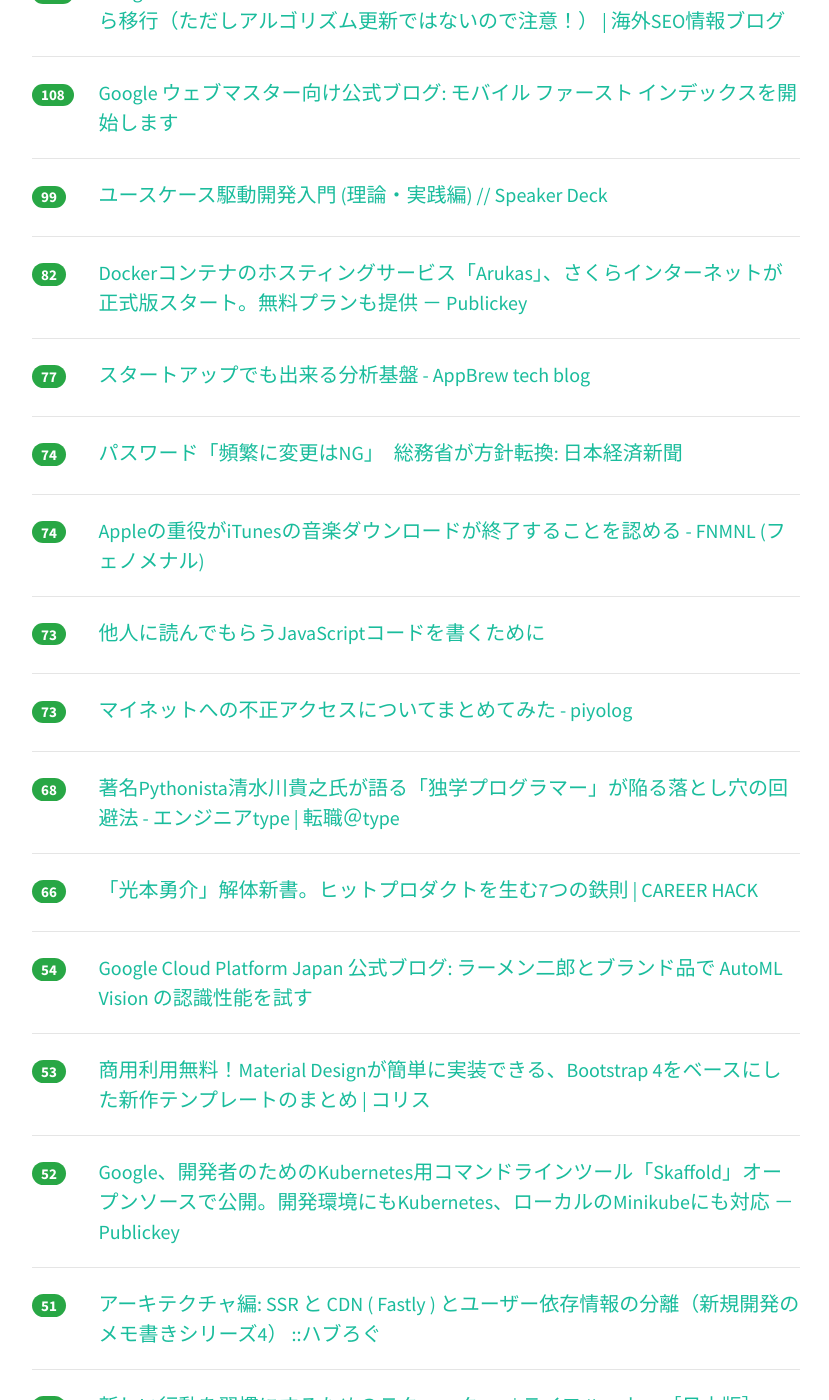
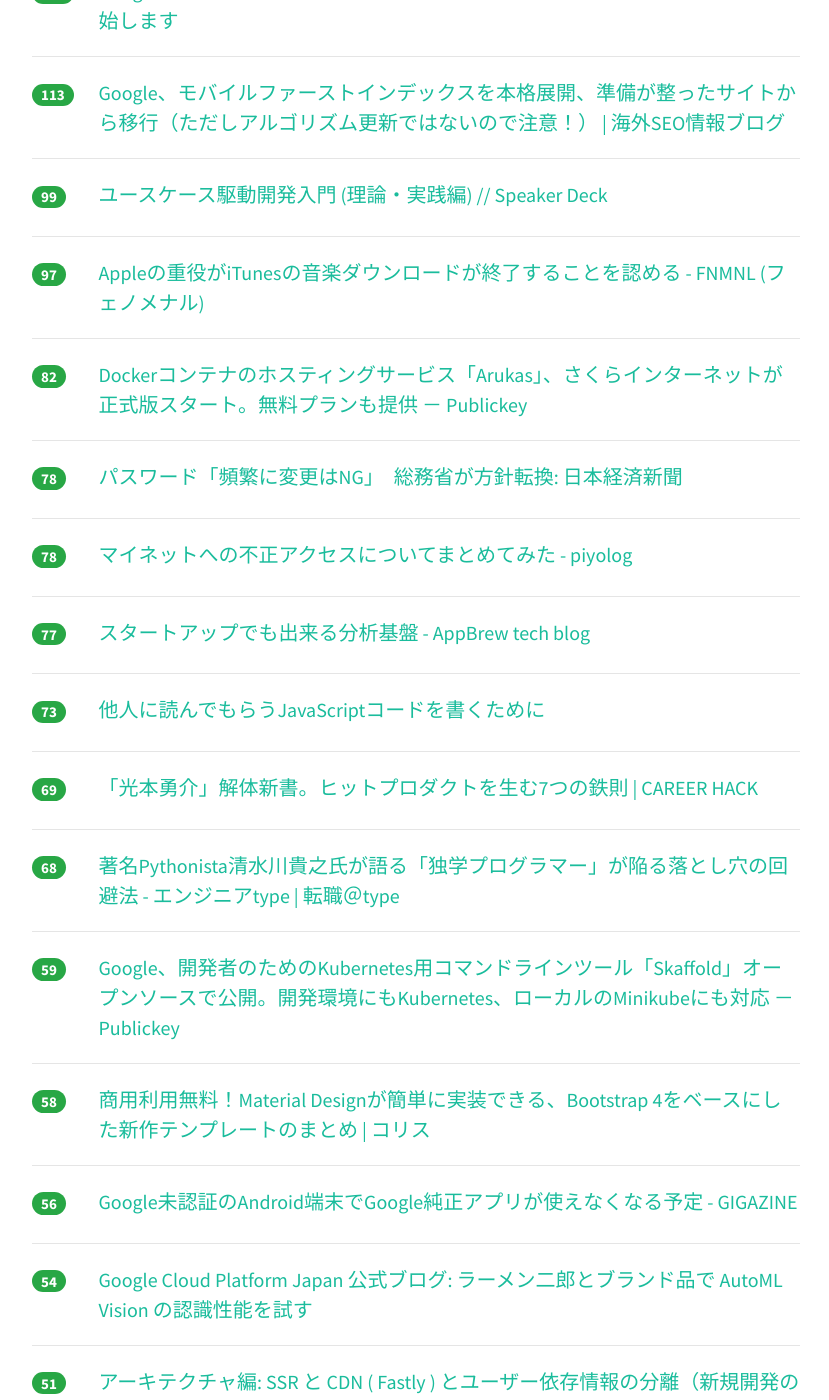
Before and after one commit to yatta47/hatena-matome-site, a Jekyll site: the page built from _posts/2018-03-27-hatena.md, in a window 1280 px wide and 1400 px high, scrolled down 880 px. Shown: the whole window, without its empty margins (224-1053 px from the left). Built offline with Jekyll 4.4.1, drawn with Linux system fonts in a browser that asks for light colours; nearby versions of some CDN libraries; some of the changed text lies outside the part shown.

Commit message:
Updated 2018-03-27

```diff
--- a/_posts/2018-03-27-hatena.md
+++ b/_posts/2018-03-27-hatena.md
@@ -1,29 +1,29 @@
 ---
 layout: post
 title:  "2018-03-27 はてぶIT"
-date:   2018-03-27 20:03:16
+date:   2018-03-27 21:03:06
 tags: [it-hotentry]
 ---
-53 件のデータあり
+55 件のデータあり
 
 <hr><div class="row">
-<div class="col-1"><span class="badge badge-pill badge-success h2">367</span></div>
+<div class="col-1"><span class="badge badge-pill badge-success h2">393</span></div>
 <div class="col-11"><a href='https://smhn.info/201803-sony-bravia-on-business' target='_blank'>ソニー、NHKやテレビの映らないBRAVIA発表。 – すまほん!!</a></div>
 </div>
 <hr>
 <div class="row">
-<div class="col-1"><span class="badge badge-pill badge-success h2">312</span></div>
+<div class="col-1"><span class="badge badge-pill badge-success h2">343</span></div>
 <div class="col-11"><a href='http://uxmilk.jp/70576' target='_blank'>メールアドレスの確認フィールドをなくすべき理由 | UX MILK</a></div>
 </div>
 <hr>
 <div class="row">
-<div class="col-1"><span class="badge badge-pill badge-success h2">172</span></div>
-<div class="col-11"><a href='https://webtan.impress.co.jp/e/2018/03/27/28811' target='_blank'>グーグルがMFIへの切り替えを正式に開始！ 準備ができたサイトから順次。SCへの通知も | 編集長ブログ―安田英久 | Web担当者Forum</a></div>
+<div class="col-1"><span class="badge badge-pill badge-success h2">181</span></div>
+<div class="col-11"><a href='https://cloudplatform-jp.googleblog.com/2018/03/automl-vision-in-action-from-ramen-to-branded-goods.html' target='_blank'>Google Cloud Platform Japan 公式ブログ: ラーメン二郎とブランド品で AutoML Vision の認識性能を試す</a></div>
 </div>
 <hr>
 <div class="row">
-<div class="col-1"><span class="badge badge-pill badge-success h2">164</span></div>
-<div class="col-11"><a href='https://cloudplatform-jp.googleblog.com/2018/03/automl-vision-in-action-from-ramen-to-branded-goods.html' target='_blank'>Google Cloud Platform Japan 公式ブログ: ラーメン二郎とブランド品で AutoML Vision の認識性能を試す</a></div>
+<div class="col-1"><span class="badge badge-pill badge-success h2">178</span></div>
+<div class="col-11"><a href='https://webtan.impress.co.jp/e/2018/03/27/28811' target='_blank'>グーグルがMFIへの切り替えを正式に開始！ 準備ができたサイトから順次。SCへの通知も | 編集長ブログ―安田英久 | Web担当者Forum</a></div>
 </div>
 <hr>
 <div class="row">
@@ -32,13 +32,13 @@ tags: [it-hotentry]
 </div>
 <hr>
 <div class="row">
-<div class="col-1"><span class="badge badge-pill badge-success h2">110</span></div>
-<div class="col-11"><a href='https://www.suzukikenichi.com/blog/google-rolling-out-mobile-first-indexing/' target='_blank'>Google、モバイルファーストインデックスを本格展開、準備が整ったサイトから移行（ただしアルゴリズム更新ではないので注意！） | 海外SEO情報ブログ</a></div>
+<div class="col-1"><span class="badge badge-pill badge-success h2">114</span></div>
+<div class="col-11"><a href='https://webmaster-ja.googleblog.com/2018/03/rolling-out-mobile-first-indexing.html' target='_blank'>Google ウェブマスター向け公式ブログ: モバイル ファースト インデックスを開始します</a></div>
 </div>
 <hr>
 <div class="row">
-<div class="col-1"><span class="badge badge-pill badge-success h2">108</span></div>
-<div class="col-11"><a href='https://webmaster-ja.googleblog.com/2018/03/rolling-out-mobile-first-indexing.html' target='_blank'>Google ウェブマスター向け公式ブログ: モバイル ファースト インデックスを開始します</a></div>
+<div class="col-1"><span class="badge badge-pill badge-success h2">113</span></div>
+<div class="col-11"><a href='https://www.suzukikenichi.com/blog/google-rolling-out-mobile-first-indexing/' target='_blank'>Google、モバイルファーストインデックスを本格展開、準備が整ったサイトから移行（ただしアルゴリズム更新ではないので注意！） | 海外SEO情報ブログ</a></div>
 </div>
 <hr>
 <div class="row">
@@ -47,8 +47,23 @@ tags: [it-hotentry]
 </div>
 <hr>
 <div class="row">
+<div class="col-1"><span class="badge badge-pill badge-success h2">97</span></div>
+<div class="col-11"><a href='http://fnmnl.tv/2018/03/27/50071' target='_blank'>Appleの重役がiTunesの音楽ダウンロードが終了することを認める - FNMNL (フェノメナル)</a></div>
+</div>
+<hr>
+<div class="row">
 <div class="col-1"><span class="badge badge-pill badge-success h2">82</span></div>
 <div class="col-11"><a href='http://www.publickey1.jp/blog/18/dockerarukas.html' target='_blank'>Dockerコンテナのホスティングサービス「Arukas」、さくらインターネットが正式版スタート。無料プランも提供 － Publickey</a></div>
+</div>
+<hr>
+<div class="row">
+<div class="col-1"><span class="badge badge-pill badge-success h2">78</span></div>
+<div class="col-11"><a href='https://r.nikkei.com/article/DGXMZO28578370W8A320C1CC1000?s=3' target='_blank'>パスワード「頻繁に変更はNG」　総務省が方針転換: 日本経済新聞</a></div>
+</div>
+<hr>
+<div class="row">
+<div class="col-1"><span class="badge badge-pill badge-success h2">78</span></div>
+<div class="col-11"><a href='http://d.hatena.ne.jp/Kango/20180326/1522090366' target='_blank'>マイネットへの不正アクセスについてまとめてみた - piyolog</a></div>
 </div>
 <hr>
 <div class="row">
@@ -57,23 +72,13 @@ tags: [it-hotentry]
 </div>
 <hr>
 <div class="row">
-<div class="col-1"><span class="badge badge-pill badge-success h2">74</span></div>
-<div class="col-11"><a href='https://r.nikkei.com/article/DGXMZO28578370W8A320C1CC1000?s=3' target='_blank'>パスワード「頻繁に変更はNG」　総務省が方針転換: 日本経済新聞</a></div>
-</div>
-<hr>
-<div class="row">
-<div class="col-1"><span class="badge badge-pill badge-success h2">74</span></div>
-<div class="col-11"><a href='http://fnmnl.tv/2018/03/27/50071' target='_blank'>Appleの重役がiTunesの音楽ダウンロードが終了することを認める - FNMNL (フェノメナル)</a></div>
-</div>
-<hr>
-<div class="row">
 <div class="col-1"><span class="badge badge-pill badge-success h2">73</span></div>
 <div class="col-11"><a href='https://sbfl.net/blog/2018/03/24/readable-javascript-code/' target='_blank'>他人に読んでもらうJavaScriptコードを書くために</a></div>
 </div>
 <hr>
 <div class="row">
-<div class="col-1"><span class="badge badge-pill badge-success h2">73</span></div>
-<div class="col-11"><a href='http://d.hatena.ne.jp/Kango/20180326/1522090366' target='_blank'>マイネットへの不正アクセスについてまとめてみた - piyolog</a></div>
+<div class="col-1"><span class="badge badge-pill badge-success h2">69</span></div>
+<div class="col-11"><a href='http://careerhack.en-japan.com/report/detail/938' target='_blank'>「光本勇介」解体新書。ヒットプロダクトを生む7つの鉄則 | CAREER HACK</a></div>
 </div>
 <hr>
 <div class="row">
@@ -82,23 +87,23 @@ tags: [it-hotentry]
 </div>
 <hr>
 <div class="row">
-<div class="col-1"><span class="badge badge-pill badge-success h2">66</span></div>
-<div class="col-11"><a href='http://careerhack.en-japan.com/report/detail/938' target='_blank'>「光本勇介」解体新書。ヒットプロダクトを生む7つの鉄則 | CAREER HACK</a></div>
+<div class="col-1"><span class="badge badge-pill badge-success h2">59</span></div>
+<div class="col-11"><a href='http://www.publickey1.jp/blog/18/googlekubernetesskaffoldkubernetesminikube.html' target='_blank'>Google、開発者のためのKubernetes用コマンドラインツール「Skaffold」オープンソースで公開。開発環境にもKubernetes、ローカルのMinikubeにも対応 － Publickey</a></div>
+</div>
+<hr>
+<div class="row">
+<div class="col-1"><span class="badge badge-pill badge-success h2">58</span></div>
+<div class="col-11"><a href='https://coliss.com/articles/build-websites/operation/work/material-design-for-bootstrap4.html' target='_blank'>商用利用無料！Material Designが簡単に実装できる、Bootstrap 4をベースにした新作テンプレートのまとめ | コリス</a></div>
+</div>
+<hr>
+<div class="row">
+<div class="col-1"><span class="badge badge-pill badge-success h2">56</span></div>
+<div class="col-11"><a href='https://gigazine.net/news/20180327-google-block-uncertified-device/' target='_blank'>Google未認証のAndroid端末でGoogle純正アプリが使えなくなる予定 - GIGAZINE</a></div>
 </div>
 <hr>
 <div class="row">
 <div class="col-1"><span class="badge badge-pill badge-success h2">54</span></div>
 <div class="col-11"><a href='https://cloudplatform-jp.googleblog.com/2018/03/automl-vision-in-action-from-ramen-to-branded-goods.html?m=1' target='_blank'>Google Cloud Platform Japan 公式ブログ: ラーメン二郎とブランド品で AutoML Vision の認識性能を試す</a></div>
-</div>
-<hr>
-<div class="row">
-<div class="col-1"><span class="badge badge-pill badge-success h2">53</span></div>
-<div class="col-11"><a href='https://coliss.com/articles/build-websites/operation/work/material-design-for-bootstrap4.html' target='_blank'>商用利用無料！Material Designが簡単に実装できる、Bootstrap 4をベースにした新作テンプレートのまとめ | コリス</a></div>
-</div>
-<hr>
-<div class="row">
-<div class="col-1"><span class="badge badge-pill badge-success h2">52</span></div>
-<div class="col-11"><a href='http://www.publickey1.jp/blog/18/googlekubernetesskaffoldkubernetesminikube.html' target='_blank'>Google、開発者のためのKubernetes用コマンドラインツール「Skaffold」オープンソースで公開。開発環境にもKubernetes、ローカルのMinikubeにも対応 － Publickey</a></div>
 </div>
 <hr>
 <div class="row">
@@ -112,6 +117,16 @@ tags: [it-hotentry]
 </div>
 <hr>
 <div class="row">
+<div class="col-1"><span class="badge badge-pill badge-success h2">48</span></div>
+<div class="col-11"><a href='https://coliss.com/articles/build-websites/operation/css/gradient-shadow-in-pure-css.html' target='_blank'>[CSS]こんなやり方があるとは！ボタンのシャドウに2色の美しいグラデーションを与えるテクニック | コリス</a></div>
+</div>
+<hr>
+<div class="row">
+<div class="col-1"><span class="badge badge-pill badge-success h2">47</span></div>
+<div class="col-11"><a href='http://mmiyauchi.com/?p=96' target='_blank'>ブラックスタートアップと関わった話 – MMiyauchi Blog</a></div>
+</div>
+<hr>
+<div class="row">
 <div class="col-1"><span class="badge badge-pill badge-success h2">46</span></div>
 <div class="col-11"><a href='http://kakakakakku.hatenablog.com/entry/2018/03/26/213821' target='_blank'>Lambda / Kinesis / DynamoDB / X-Ray などを組み合わせた実装を学べる「サーバーレスアプリケーション開発ガイド」を読んだ - kakakakakku blog</a></div>
 </div>
@@ -119,21 +134,6 @@ tags: [it-hotentry]
 <div class="row">
 <div class="col-1"><span class="badge badge-pill badge-success h2">45</span></div>
 <div class="col-11"><a href='https://it.impressbm.co.jp/articles/-/15862' target='_blank'>DeNA、クックパッド、メルカリなどネット企業10社が社内ITを公開、Slackが大人気 | IT Leaders</a></div>
-</div>
-<hr>
-<div class="row">
-<div class="col-1"><span class="badge badge-pill badge-success h2">45</span></div>
-<div class="col-11"><a href='http://mmiyauchi.com/?p=96' target='_blank'>ブラックスタートアップと関わった話 – MMiyauchi Blog</a></div>
-</div>
-<hr>
-<div class="row">
-<div class="col-1"><span class="badge badge-pill badge-success h2">43</span></div>
-<div class="col-11"><a href='https://coliss.com/articles/build-websites/operation/css/gradient-shadow-in-pure-css.html' target='_blank'>[CSS]こんなやり方があるとは！ボタンのシャドウに2色の美しいグラデーションを与えるテクニック | コリス</a></div>
-</div>
-<hr>
-<div class="row">
-<div class="col-1"><span class="badge badge-pill badge-success h2">39</span></div>
-<div class="col-11"><a href='https://gigazine.net/news/20180327-google-block-uncertified-device/' target='_blank'>Google未認証のAndroid端末でGoogle純正アプリが使えなくなる予定 - GIGAZINE</a></div>
 </div>
 <hr>
 <div class="row">
@@ -147,13 +147,18 @@ tags: [it-hotentry]
 </div>
 <hr>
 <div class="row">
-<div class="col-1"><span class="badge badge-pill badge-success h2">34</span></div>
+<div class="col-1"><span class="badge badge-pill badge-success h2">35</span></div>
 <div class="col-11"><a href='http://business.nikkeibp.co.jp/atcl/report/16/030900211/032200002/' target='_blank'>「選択と集中」は罪：日経ビジネスオンライン</a></div>
 </div>
 <hr>
 <div class="row">
+<div class="col-1"><span class="badge badge-pill badge-success h2">35</span></div>
+<div class="col-11"><a href='http://data.gunosy.io/entry/nlp2018' target='_blank'>言語処理学会第24回年次大会(NLP2018)に参加 & 論文賞受賞しました - Gunosyデータ分析ブログ</a></div>
+</div>
+<hr>
+<div class="row">
 <div class="col-1"><span class="badge badge-pill badge-success h2">33</span></div>
-<div class="col-11"><a href='http://data.gunosy.io/entry/nlp2018' target='_blank'>言語処理学会第24回年次大会(NLP2018)に参加 & 論文賞受賞しました - Gunosyデータ分析ブログ</a></div>
+<div class="col-11"><a href='https://parashuto.com/rriver/development/position-sticky' target='_blank'>position: stickyの面白い使い方と使用時の注意点 | Rriver</a></div>
 </div>
 <hr>
 <div class="row">
@@ -162,13 +167,18 @@ tags: [it-hotentry]
 </div>
 <hr>
 <div class="row">
-<div class="col-1"><span class="badge badge-pill badge-success h2">30</span></div>
+<div class="col-1"><span class="badge badge-pill badge-success h2">32</span></div>
 <div class="col-11"><a href='https://nol-blog.com/zappos/' target='_blank'>ザッポスでのホラクラシーの今とティール組織との繫がりを簡単解説！</a></div>
 </div>
 <hr>
 <div class="row">
+<div class="col-1"><span class="badge badge-pill badge-success h2">32</span></div>
+<div class="col-11"><a href='http://blog.nicter.jp/reports/2018-02/router-dns-hack/' target='_blank'>Wi-Fi ルータの DNS 情報の書換え後に発生する事象について | NICTER Blog</a></div>
+</div>
+<hr>
+<div class="row">
 <div class="col-1"><span class="badge badge-pill badge-success h2">29</span></div>
-<div class="col-11"><a href='https://parashuto.com/rriver/development/position-sticky' target='_blank'>position: stickyの面白い使い方と使用時の注意点 | Rriver</a></div>
+<div class="col-11"><a href='https://togetter.com/li/1212450' target='_blank'>プログラムのエラーが出ることを怖がる学生さんたち - Togetter</a></div>
 </div>
 <hr>
 <div class="row">
@@ -179,6 +189,16 @@ tags: [it-hotentry]
 <div class="row">
 <div class="col-1"><span class="badge badge-pill badge-success h2">28</span></div>
 <div class="col-11"><a href='http://sinsoku.hatenablog.com/entry/2018/03/26/192003' target='_blank'>ActiveRecord の where.not とド・モルガンの法則 - アジャイルSEの憂鬱</a></div>
+</div>
+<hr>
+<div class="row">
+<div class="col-1"><span class="badge badge-pill badge-success h2">28</span></div>
+<div class="col-11"><a href='https://japan.cnet.com/article/35116730/' target='_blank'>「Windows 10」と「7」でマルウェア感染数に大差--ウェブルート調査 - CNET Japan</a></div>
+</div>
+<hr>
+<div class="row">
+<div class="col-1"><span class="badge badge-pill badge-success h2">28</span></div>
+<div class="col-11"><a href='http://fnmnl.tv/2018/03/27/50071?articleview=more' target='_blank'>Appleの重役がiTunesの音楽ダウンロードが終了することを認める - FNMNL (フェノメナル)</a></div>
 </div>
 <hr>
 <div class="row">
@@ -193,12 +213,12 @@ tags: [it-hotentry]
 <hr>
 <div class="row">
 <div class="col-1"><span class="badge badge-pill badge-success h2">27</span></div>
-<div class="col-11"><a href='http://blog.nicter.jp/reports/2018-02/router-dns-hack/' target='_blank'>Wi-Fi ルータの DNS 情報の書換え後に発生する事象について | NICTER Blog</a></div>
+<div class="col-11"><a href='https://yamasha-log.net/why/' target='_blank'>写真業界では常識？カメラマンのアシスタントの見て違和感しか感じなかった話 | 山写ログ</a></div>
 </div>
 <hr>
 <div class="row">
-<div class="col-1"><span class="badge badge-pill badge-success h2">26</span></div>
-<div class="col-11"><a href='https://togetter.com/li/1212450' target='_blank'>プログラムのエラーが出ることを怖がる学生さんたち - Togetter</a></div>
+<div class="col-1"><span class="badge badge-pill badge-success h2">27</span></div>
+<div class="col-11"><a href='https://webmaster-ja.googleblog.com/2018/03/rolling-out-mobile-first-indexing.html?m=1' target='_blank'>Google ウェブマスター向け公式ブログ: モバイル ファースト インデックスを開始します</a></div>
 </div>
 <hr>
 <div class="row">
@@ -207,18 +227,13 @@ tags: [it-hotentry]
 </div>
 <hr>
 <div class="row">
-<div class="col-1"><span class="badge badge-pill badge-success h2">26</span></div>
-<div class="col-11"><a href='https://yamasha-log.net/why/' target='_blank'>写真業界では常識？カメラマンのアシスタントの見て違和感しか感じなかった話 | 山写ログ</a></div>
-</div>
-<hr>
-<div class="row">
 <div class="col-1"><span class="badge badge-pill badge-success h2">25</span></div>
 <div class="col-11"><a href='https://anond.hatelabo.jp/20180323232608' target='_blank'>はてなNG (Chromeの拡張) が死んでた</a></div>
 </div>
 <hr>
 <div class="row">
-<div class="col-1"><span class="badge badge-pill badge-success h2">25</span></div>
-<div class="col-11"><a href='https://japan.cnet.com/article/35116730/' target='_blank'>「Windows 10」と「7」でマルウェア感染数に大差--ウェブルート調査 - CNET Japan</a></div>
+<div class="col-1"><span class="badge badge-pill badge-success h2">24</span></div>
+<div class="col-11"><a href='http://www.itmedia.co.jp/news/articles/1803/27/news060.html' target='_blank'>Google、教育向け「Chrome OS」タブレット発表　まずはAcerから349ドルで - ITmedia NEWS</a></div>
 </div>
 <hr>
 <div class="row">
@@ -227,28 +242,18 @@ tags: [it-hotentry]
 </div>
 <hr>
 <div class="row">
-<div class="col-1"><span class="badge badge-pill badge-success h2">23</span></div>
-<div class="col-11"><a href='http://fnmnl.tv/2018/03/27/50071?articleview=more' target='_blank'>Appleの重役がiTunesの音楽ダウンロードが終了することを認める - FNMNL (フェノメナル)</a></div>
-</div>
-<hr>
-<div class="row">
 <div class="col-1"><span class="badge badge-pill badge-success h2">21</span></div>
 <div class="col-11"><a href='http://tolarian-academy.net/rubykaigi2018-cfp-rejected/' target='_blank'>RubyKaigi2018のCFP落ちたので後学のために置いておきます</a></div>
 </div>
 <hr>
 <div class="row">
-<div class="col-1"><span class="badge badge-pill badge-success h2">21</span></div>
-<div class="col-11"><a href='http://www.itmedia.co.jp/news/articles/1803/27/news060.html' target='_blank'>Google、教育向け「Chrome OS」タブレット発表　まずはAcerから349ドルで - ITmedia NEWS</a></div>
+<div class="col-1"><span class="badge badge-pill badge-success h2">20</span></div>
+<div class="col-11"><a href='http://www.itmedia.co.jp/enterprise/articles/1803/27/news061.html' target='_blank'>iOSカメラのQRコード解析にバグ報告、不正サイトに誘導の恐れも - ITmedia エンタープライズ</a></div>
 </div>
 <hr>
 <div class="row">
 <div class="col-1"><span class="badge badge-pill badge-success h2">19</span></div>
 <div class="col-11"><a href='https://webmasters.googleblog.com/2018/03/rolling-out-mobile-first-indexing.html' target='_blank'>Official Google Webmaster Central Blog: Rolling out mobile-first indexing</a></div>
-</div>
-<hr>
-<div class="row">
-<div class="col-1"><span class="badge badge-pill badge-success h2">19</span></div>
-<div class="col-11"><a href='http://www.itmedia.co.jp/enterprise/articles/1803/27/news061.html' target='_blank'>iOSカメラのQRコード解析にバグ報告、不正サイトに誘導の恐れも - ITmedia エンタープライズ</a></div>
 </div>
 <hr>
 <div class="row">
@@ -267,6 +272,11 @@ tags: [it-hotentry]
 </div>
 <hr>
 <div class="row">
+<div class="col-1"><span class="badge badge-pill badge-success h2">15</span></div>
+<div class="col-11"><a href='https://togetter.com/li/1212653' target='_blank'>iTunesストアでの音楽ダウンロードサービス終了の見込みへ「音楽を所有できなくなる時代...」 - Togetter</a></div>
+</div>
+<hr>
+<div class="row">
 <div class="col-1"><span class="badge badge-pill badge-success h2">0</span></div>
 <div class="col-11"><a href='http://d.hatena.ne.jp/nowokay/20180326#1522057325' target='_blank'>Java10のvarをどう使うか - きしだのはてな</a></div>
 </div>
```
